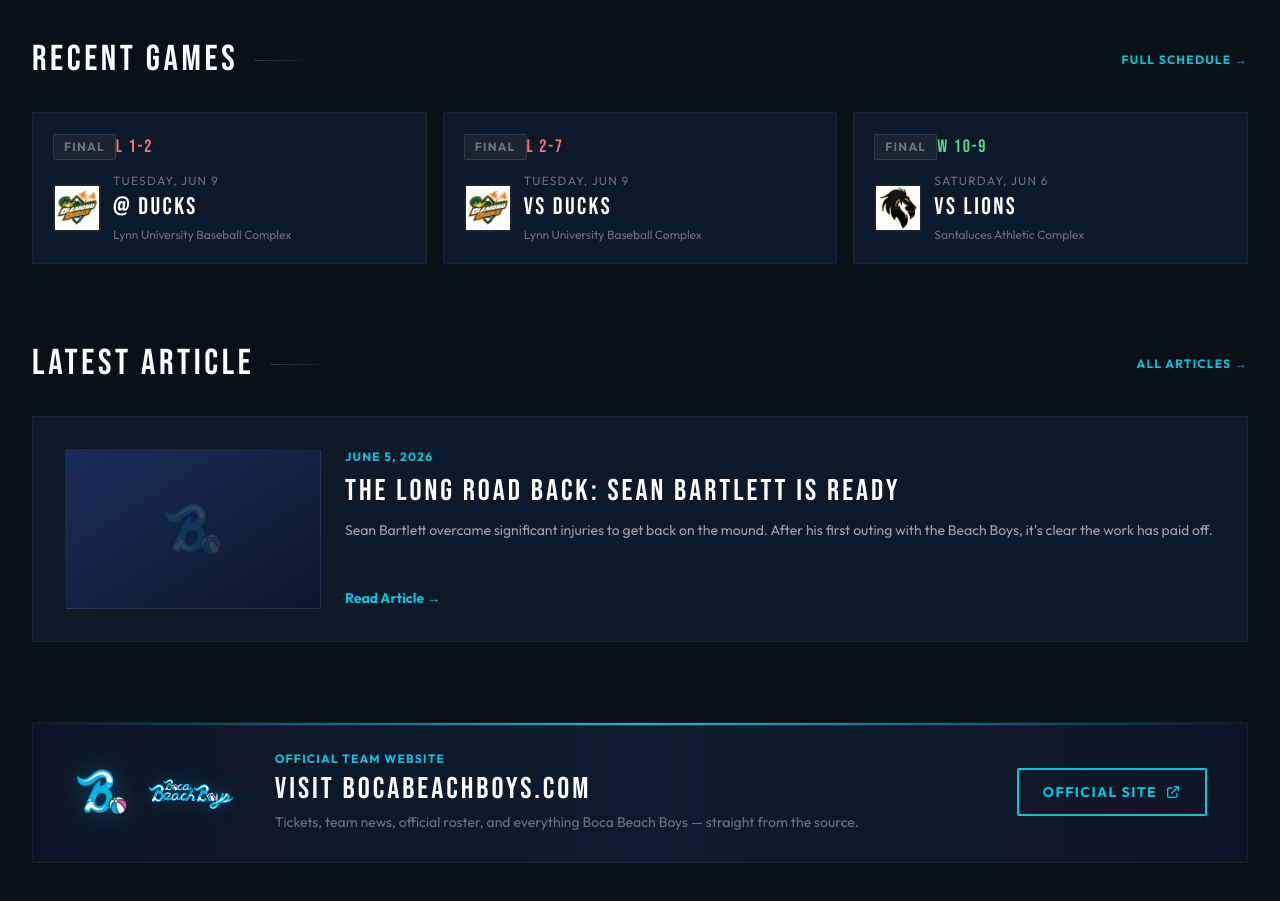
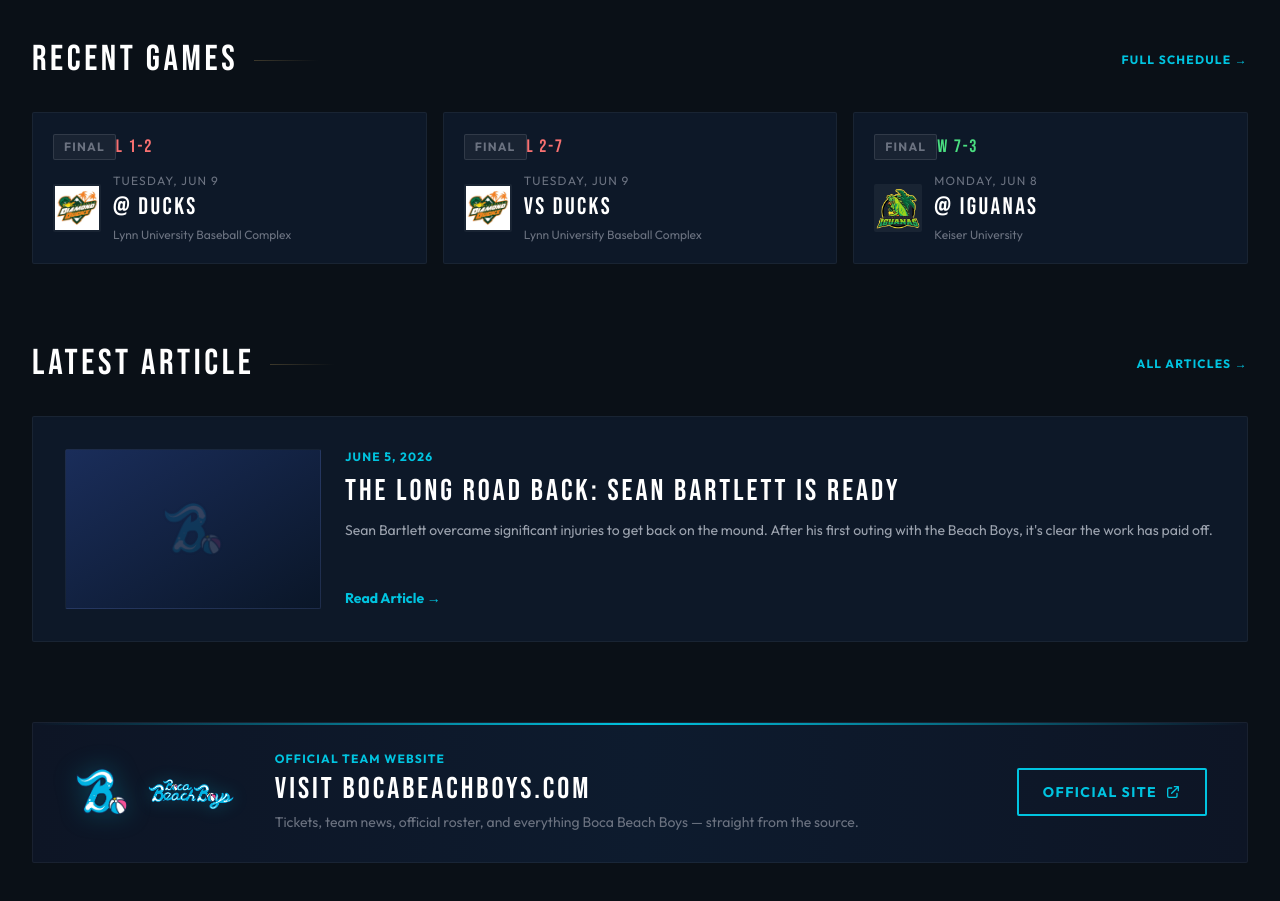
Before and after one commit to dpbroadcast/Boca-Beach-Boys, a React (Vite) app: page / in a window 1280 px wide. Shown: the part 1640-2541 px from the top of the page. Built offline with nearby package versions, Linux system fonts and the light colour scheme.

Commit message:
Update June 8 result vs Iguanas: W 7-3

```diff
--- a/src/data/games.js
+++ b/src/data/games.js
@@ -97,8 +97,8 @@ export const games = [
     address: "Keiser University, West Palm Beach, FL",
     broadcasterRole: "OFF",
     offBroadcaster: null,
-    status: "upcoming",
-    result: null,
+    status: "completed",
+    result: "W 7-3",
     youtubeStreamUrl: null,
     youtubeReplayUrl: null,
     articleId: null,
```
